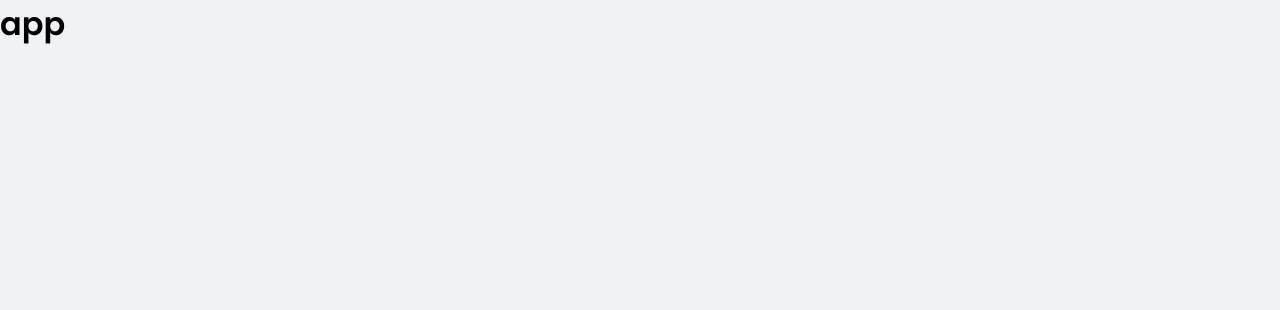
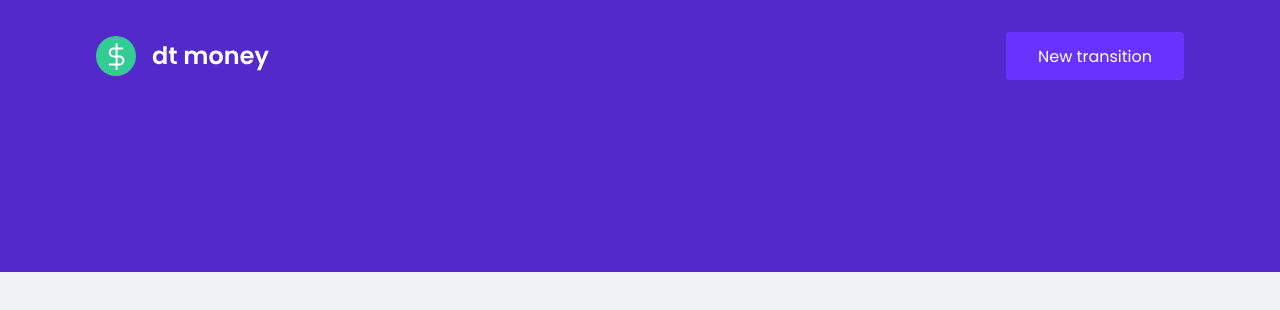
Before and after one commit to jotaEmeCortat/dt_money, a React (Create React App) app: page / in a window 1280 px wide. Shown: the top 310 px of the page. Built offline with nearby package versions, Linux system fonts and the light colour scheme.

Commit message:
add header

```diff
--- a/src/App.tsx
+++ b/src/App.tsx
@@ -1,7 +1,11 @@
+import { Header } from './components/Header';
+import { GlobalStyle } from './theme/GlobalStyle';
+
 export function App() {
   return (
-    <div>
-      <h1>app</h1>
-    </div>
+    <>
+      <GlobalStyle />
+      <Header />
+    </>
   );
 }
--- /dev/null
+++ b/src/components/Header/index.tsx
@@ -0,0 +1,15 @@
+import { HeaderContainer, HeaderWrapper } from './styles';
+import Logo from '../../assets/logo.svg';
+
+export const Header = () => {
+  return (
+    <HeaderContainer>
+      <HeaderWrapper>
+        <img src={Logo} alt="dt money" />
+        <button type="button">
+          New transition
+        </button>
+      </HeaderWrapper>
+    </HeaderContainer>
+  );
+};
--- /dev/null
+++ b/src/components/Header/styles.ts
@@ -0,0 +1,28 @@
+import styled from 'styled-components';
+
+export const HeaderContainer = styled.header`
+  background: var(--blue);
+`;
+
+export const HeaderWrapper = styled.div`
+  max-width: 1120px;
+  margin: 0 auto;
+  padding: 2rem 1rem 12rem;
+  display: flex;
+  align-items: center;
+  justify-content: space-between;
+
+  button {
+    font-size: 1rem;
+    color: #fff;
+    background: var(--blue-light);
+    border: 0;
+    padding: 0 2rem;
+    border-radius: 0.25rem;
+    height: 3rem;
+    transition: filter 0.2s;
+    &:hover {
+      filter: brightness(0.9);
+    }
+  }
+`;
--- /dev/null
+++ b/src/react-app-env.d.ts
@@ -0,0 +1 @@
+/// <reference types="react-scripts" />
```
